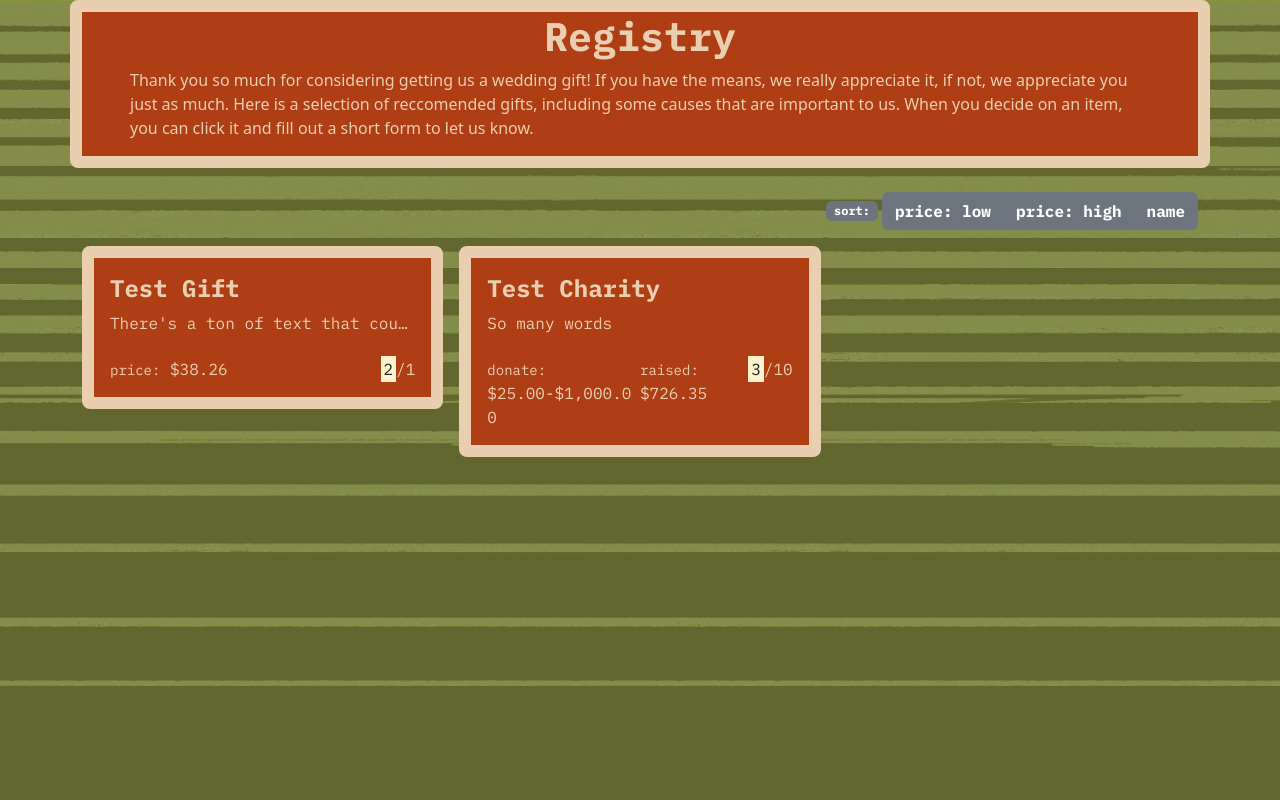
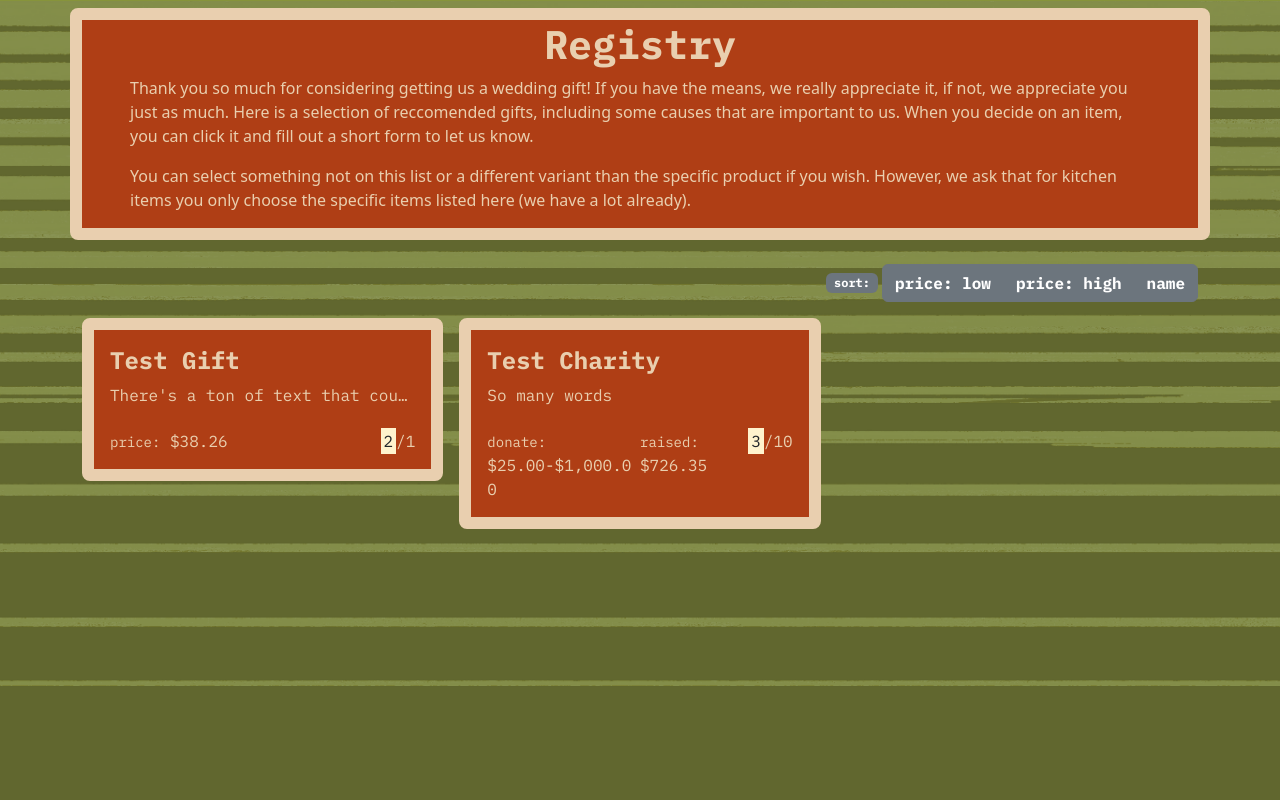
Before and after one commit to timothymclark0/wedding-website, a Django app: page /registry/ in a window 1280 px wide. Shown: the part 56-856 px from the top of the page. Run offline with Django 4.2, Linux system fonts and the light colour scheme; data comes from the database, SQL or seed files in the repository.

Commit message:
space registry header

```diff
--- a/wedding/registry/templates/registry/registry.html
+++ b/wedding/registry/templates/registry/registry.html
@@ -77,12 +77,14 @@
 <script src="https://cdn.jsdelivr.net/npm/bootstrap@5.3.0-alpha1/dist/js/bootstrap.bundle.min.js"></script>
 <div class="background-img">
     <div class="container">
+        <div class="row" style="height: 0.5rem;"></div>
         <div class="row desc">
             <div class="col-lg-12">
                 <h1 class="ibm-plex-mono-bold text-center rsvp-light-txt">Registry</h1>
             </div>
             <div class="col-lg-12 px-5">
                 <p class="text-start rsvp-light-txt">Thank you so much for considering getting us a wedding gift! If you have the means, we really appreciate it, if not, we appreciate you just as much. Here is a selection of reccomended gifts, including some causes that are important to us. When you decide on an item, you can click it and fill out a short form to let us know.</p>
+                <p class="text-start rsvp-light-txt">You can select something not on this list or a different variant than the specific product if you wish. However, we ask that for kitchen items you only choose the specific items listed here (we have a lot already).</p>
             </div>
         </div>
         <div class="row my-2 g-3">
--- a/wedding/wedding/settings.py
+++ b/wedding/wedding/settings.py
@@ -23,7 +23,7 @@ BASE_DIR = Path(__file__).resolve().parent.parent
 SECRET_KEY = 'django-insecure-#onfy)un1o71@99_bo=))t_9nd+qo(7-)e=-q#)@l2@y6kb$6+'
 
 # SECURITY WARNING: don't run with debug turned on in production!
-DEBUG = True
+DEBUG = False
 
 ALLOWED_HOSTS = ['129.212.196.28','jessandtim.us','127.0.0.1']
 
```
